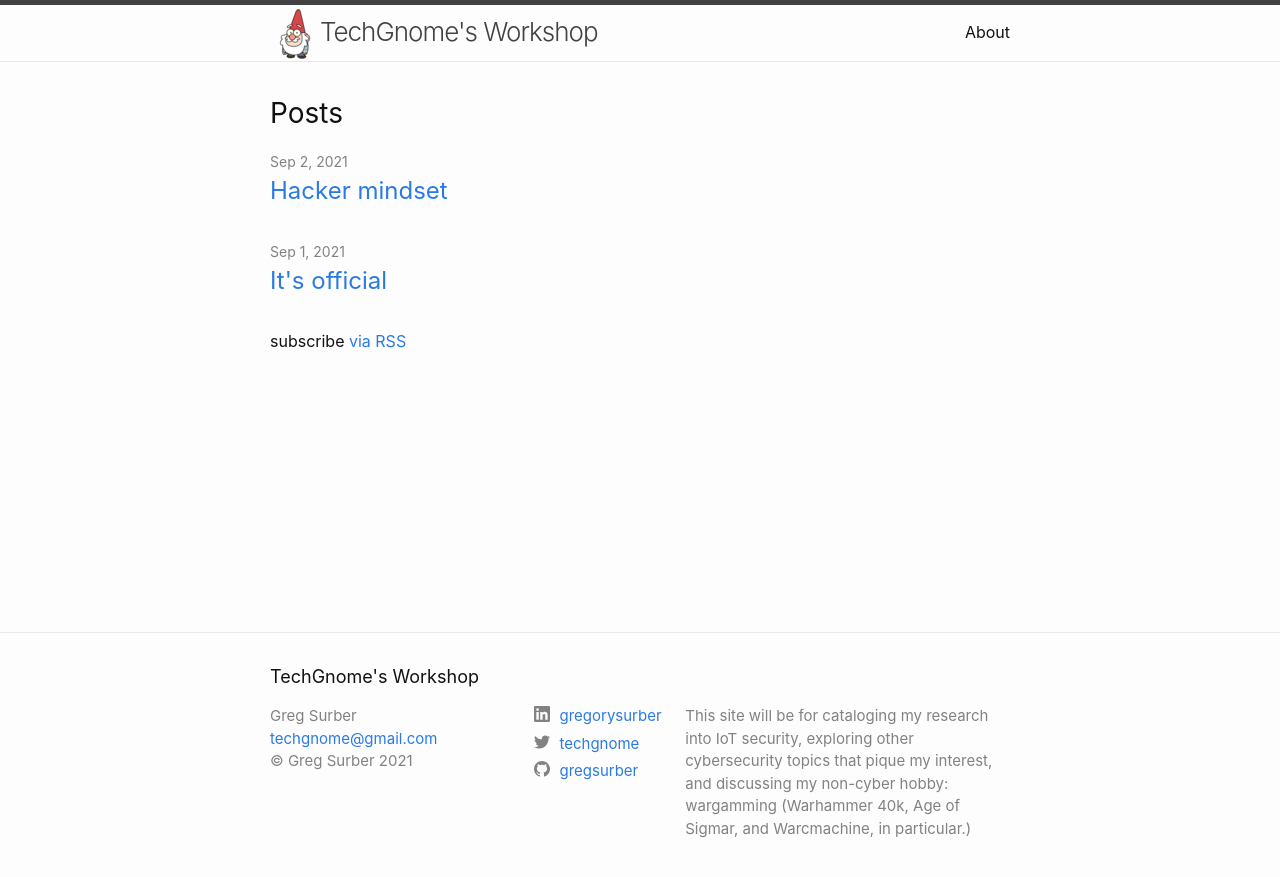
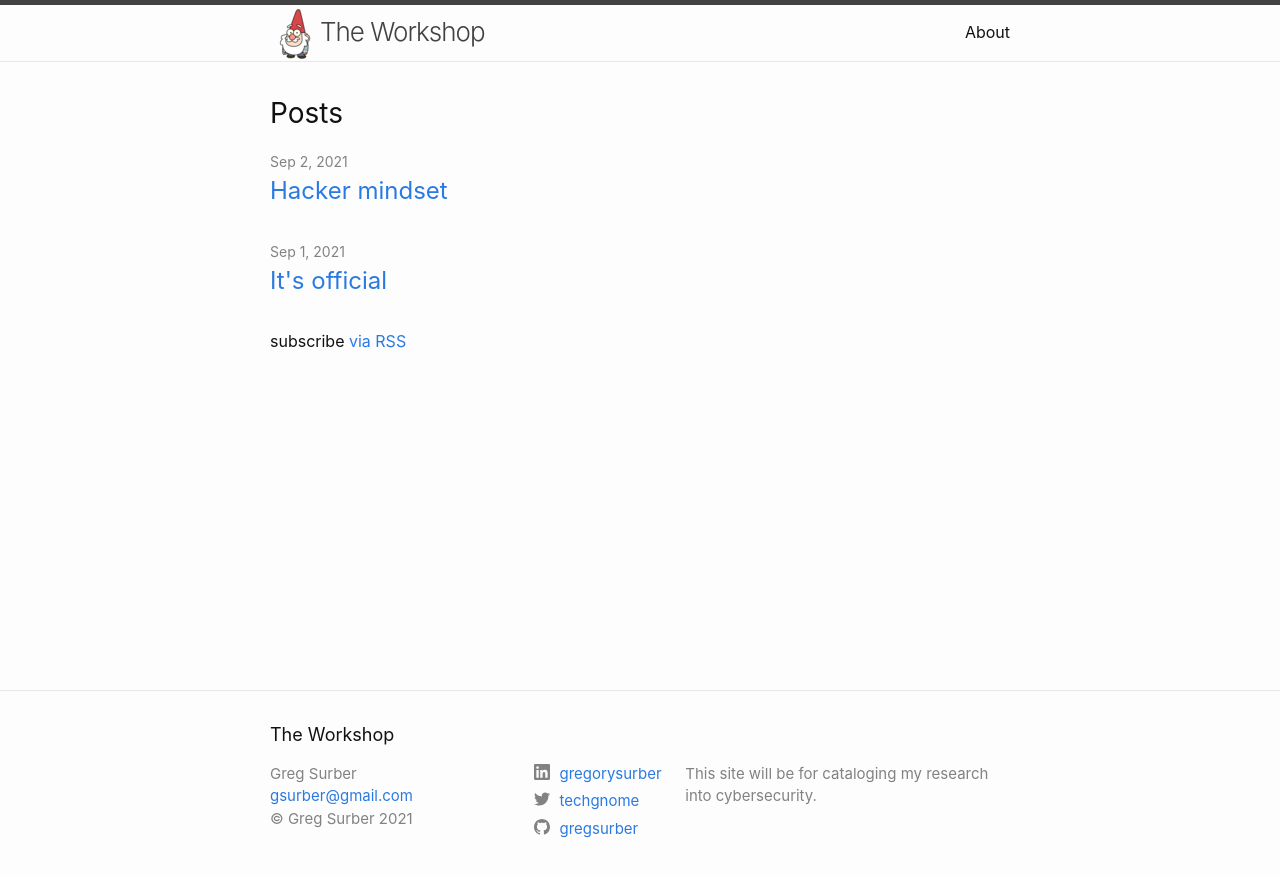
Before and after one commit to gregsurber/blog, a Jekyll site: the page built from index.markdown, in a window 1280 px wide. Shown: the top 877 px of the page. Built offline with Jekyll 4.4.1, drawn with Linux system fonts in a browser that asks for light colours.

Commit message:
Update _config.yml

```diff
--- a/_config.yml
+++ b/_config.yml
@@ -18,10 +18,10 @@
 # You can create any custom variable you would like, and they will be accessible
 # in the templates via {{ site.myvariable }}.
 
-title: TechGnome's Workshop
-email: techgnome@gmail.com
+title: The Workshop
+email: gsurber@gmail.com
 description: >- # this means to ignore newlines until "baseurl:"
-  This site will be for cataloging my research into IoT security, exploring other cybersecurity topics that pique my interest, and discussing my non-cyber hobby: wargamming (Warhammer 40k, Age of Sigmar, and Warcmachine, in particular.)
+  This site will be for cataloging my research into cybersecurity.
 baseurl: "/blog" # the subpath of your site, e.g. /blog
 url: "https://gregsurber.github.io" # the base hostname & protocol for your site, e.g. http://example.com
 twitter_username: techgnome
```
